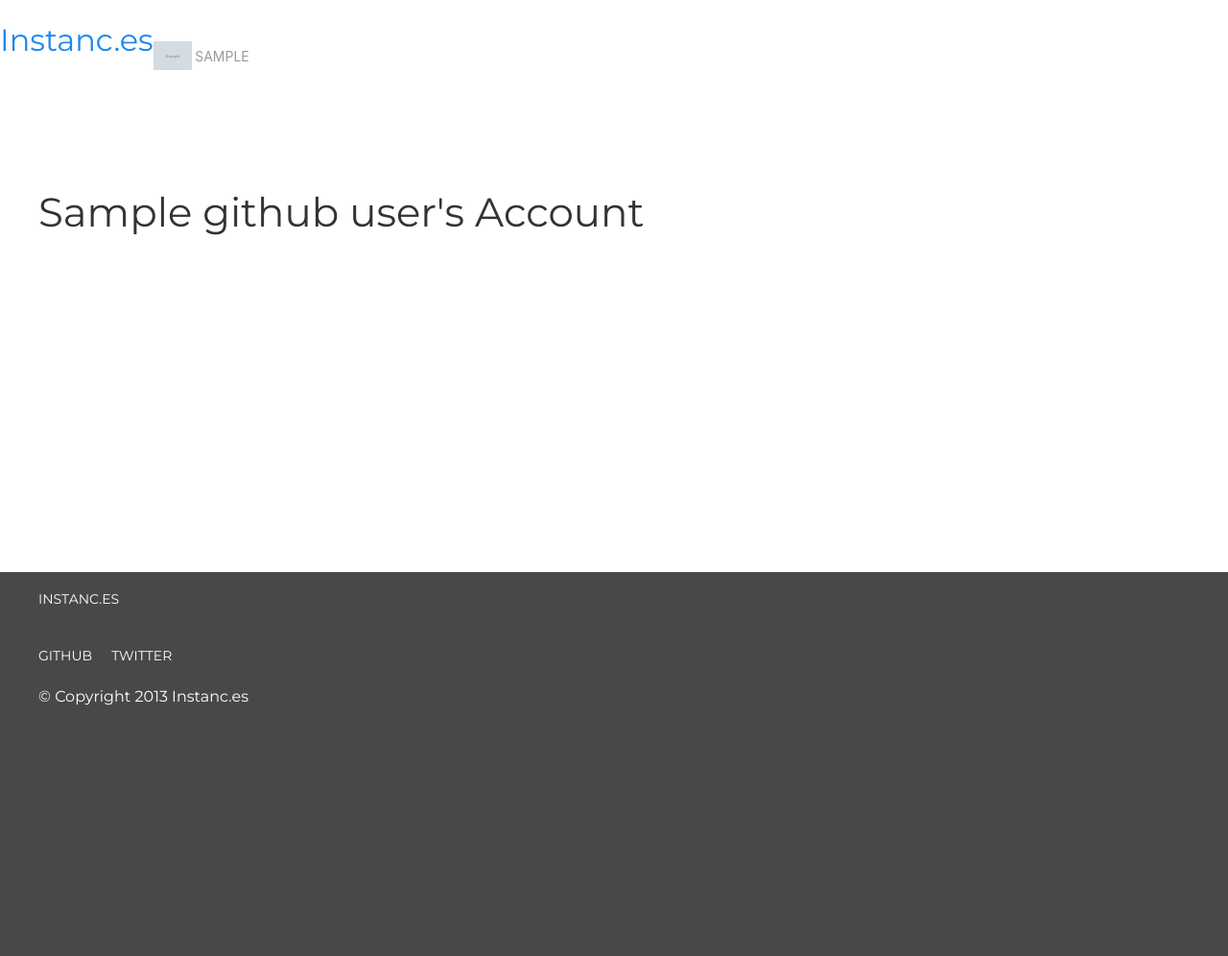
After one commit to gabrielfalcao/instances, a Flask app: template instances/templates/account.html in a window 1280 px wide. The commit adds this page. Shown: the whole page at 96% size. Run offline with Flask 2, Linux system fonts and the light colour scheme; the template is opened without the code that fills it: most values are stand-ins (such as "Sample title", 1, 10 or a date in 2020); grey boxes marked "Sample" are stand-in pictures; some libraries are stand-ins or nearby versions.

Commit message:
github login + simple deploy

```diff
--- a/instances/settings.py
+++ b/instances/settings.py
@@ -35,8 +35,8 @@ if DEBUG:  # localhost
 else:
     HOST = env.get("HOST")
     DOMAIN = env.get("DOMAIN")
-    GITHUB_CLIENT_ID = '491daa32a3fffba61846'
-    GITHUB_CLIENT_SECRET = '427e42629007fa7227bf1f23a48d216cda904d50'
+    GITHUB_CLIENT_ID = '5ea8d7815912f72daf71'
+    GITHUB_CLIENT_SECRET = '8cad784045aa0a99c687abc0da696bf16a3db0a6'
 
 
 SCHEMA = PORT == 443 and 'https://' or "http://"
@@ -53,3 +53,4 @@ GRAPHITE_URI = env.get_uri("GRAPHITE_URI", "http://ec2-23-22-195-36.compute-1.am
 GRAPHITE_SERVER_DOMAIN = GRAPHITE_URI.host
 AUTH_USER = env.get("AUTH_USER", "")
 AUTH_PASSWD = env.get("AUTH_PASSWD", "")
+absurl = lambda *path: "{0}{1}/{2}".format(SCHEMA, DOMAIN, "/".join(path).lstrip('/'))
--- /dev/null
+++ b/instances/templates/account.html
@@ -0,0 +1,50 @@
+<!DOCTYPE html>
+<html>
+  <head>
+    <meta charset="UTF-8">
+    <title>instanc.es - analytics for open source developers</title>
+    <meta name="robots" content="noindex">
+    <link rel='stylesheet prefetch' href='https://s3-us-west-2.amazonaws.com/s.cdpn.io/18885/uikit.min.css'>
+    <link rel='stylesheet prefetch' href='http://fonts.googleapis.com/css?family=Montserrat:400,700'>
+    <link rel='stylesheet prefetch' href='http://fonts.googleapis.com/css?family=Source+Sans+Pro:200,300,400,600,700,900,200italic,300italic,400italic,600italic,700italic,900italic'>
+    <link rel='stylesheet prefetch' href='//netdna.bootstrapcdn.com/font-awesome/3.2.1/css/font-awesome.css'>
+    <link href="{{ url_for('static', v=settings.RELEASE, filename='css/style.css') }}" rel="stylesheet" />
+    <script src="js/prefixfree.min.js"></script>
+  </head>
+  <body>
+    <nav class="uk-navbar mm-navbar">
+      <a class="uk-navbar-brand" href="#">Instanc.es</a>
+      <div class="uk-navbar-flip">
+        <ul class="uk-navbar-nav">
+          <li>
+            <a href="{{ url_for('.show_settings') }}">
+              <img src="{{ github_user.avatar_url }}" width="40" />
+            {{ github_user.login }}
+              </a>
+          </li>
+        </ul>
+      </div>
+    </nav>
+    <div class="main uk-grid">
+      <div class="uk-width-1-1 ">
+        <article class="uk-article uk-container uk-container-center">
+	  <h1 class="uk-article-title">{{ github_user.name }}'s Account</h1>
+	</article>
+          </div>
+      </div>
+      <div class="uk-grid footer">
+        <div class="uk-container uk-container-center uk-text-center">
+	  <ul class="uk-subnav uk-subnav-line">
+	    <li><h1>Instanc.es</h1></li>
+	  </ul>
+	  <ul class="uk-subnav uk-subnav-line">
+	    <li><a href="http://github.com/gabrielfalcao">Github</a></li>
+	    <li><a href="http://twitter.com/gabrielfalcao">Twitter</a></li>
+	  </ul>
+	  <div class="uk-panel">
+	    <p>&copy; Copyright 2013 Instanc.es</p>
+	  </div>
+        </div>
+      </div>
+  </body>
+</html>
--- a/instances/templates/index.html
+++ b/instances/templates/index.html
@@ -2,7 +2,7 @@
 <html>
   <head>
     <meta charset="UTF-8">
-    <title>CodePen - A Pen by gabrielfalcao</title>
+    <title>instanc.es - analytics for open source developers</title>
     <meta name="robots" content="noindex">
     <link rel='stylesheet prefetch' href='https://s3-us-west-2.amazonaws.com/s.cdpn.io/18885/uikit.min.css'>
     <link rel='stylesheet prefetch' href='http://fonts.googleapis.com/css?family=Montserrat:400,700'>
@@ -17,7 +17,7 @@
       <div class="uk-navbar-flip">
         <ul class="uk-navbar-nav">
           <li>
-            <a href="/projects"><i class="uk-icon-github-alt"></i> Sign in with Github</a>
+            <a href="{{ url_for('.login') }}"><i class="uk-icon-github-alt"></i> Sign in with Github</a>
           </li>
         </ul>
       </div>
--- a/requirements.txt
+++ b/requirements.txt
@@ -23,3 +23,4 @@ speakers==0.0.3
 gevent==0.13.8
 gevent-socketio==0.3
 Flask-Github==0.1.3
+alembic==0.6.0
```
Also changed, not shown: fabfile.py (+16 -10 lines), instances/templates/dashboard.html (added, +50 -0 lines), instances/views.py (+16 -1 lines), 2 other files.
